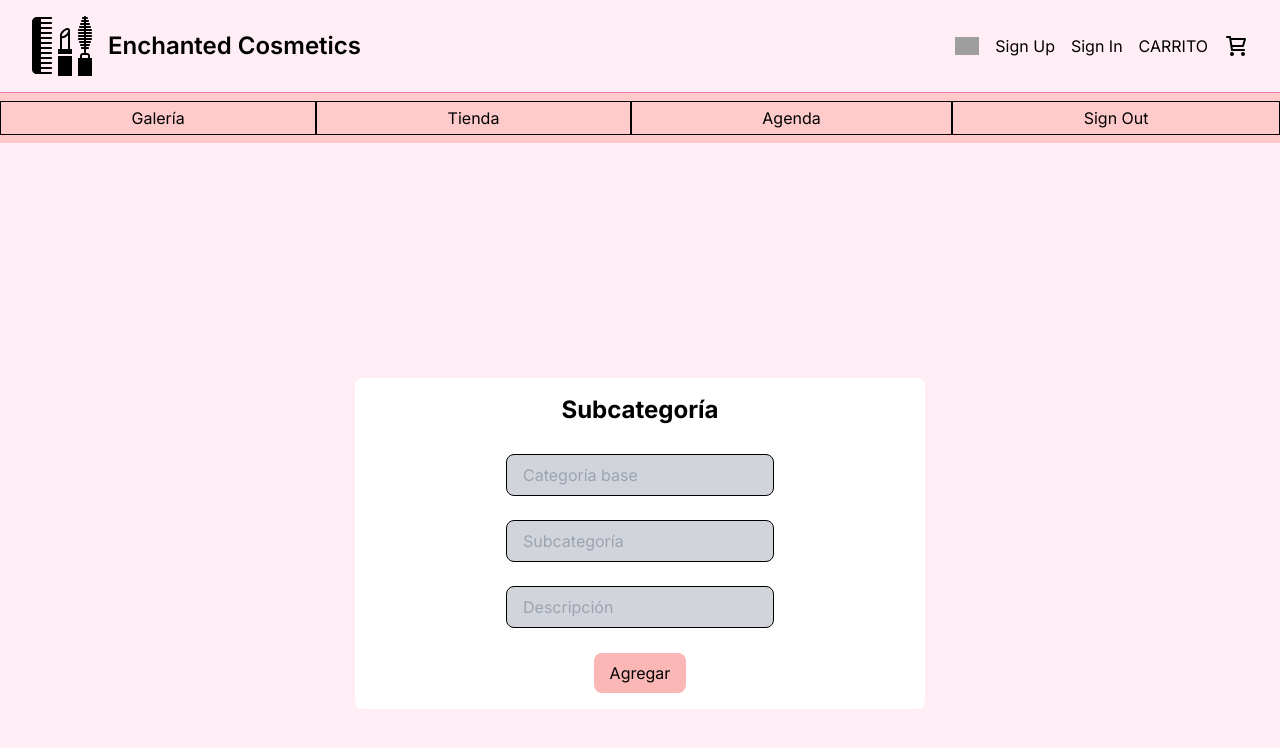
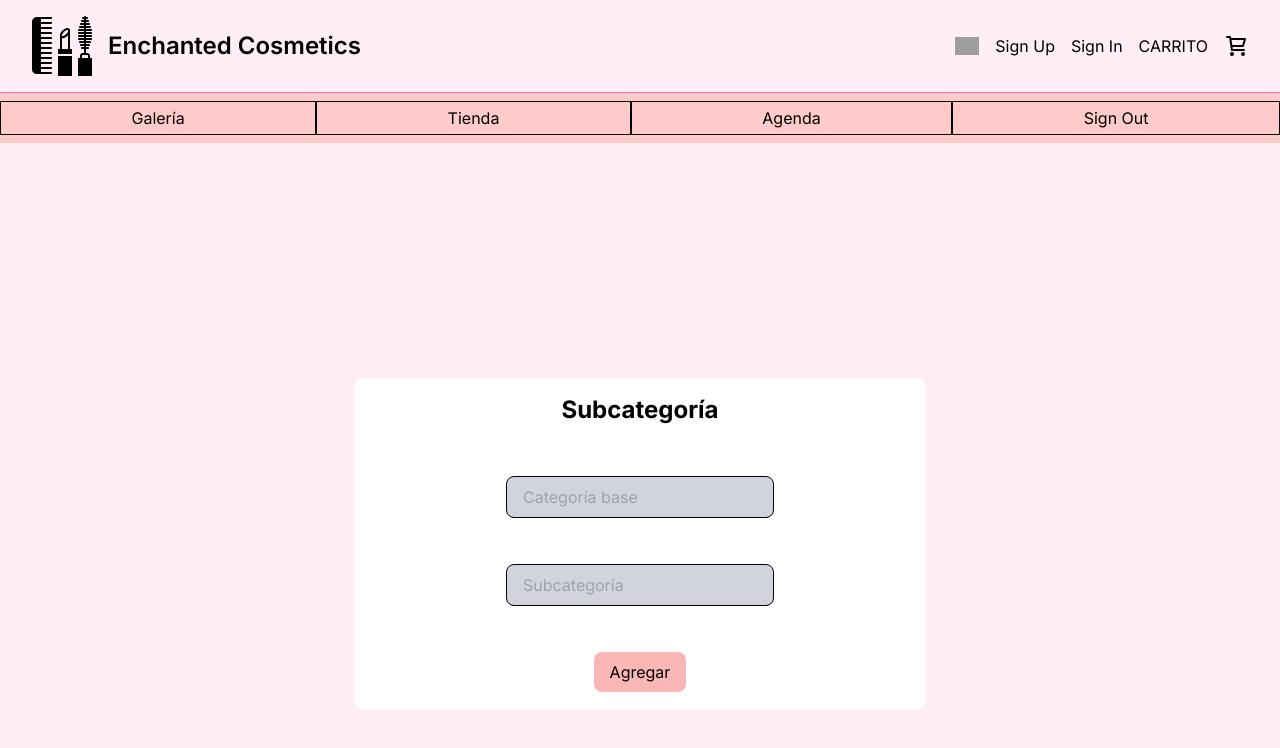
Before and after one commit to Elmono56/DuendeMaquillista, a Next.js app: page /pages/admin/addSubcategory in a window 1280 px wide. Shown: the top 748 px of the page. Built offline with nearby package versions, Linux system fonts and the light colour scheme; grey boxes are pictures that could not be loaded.

Commit message:
fix: Deleted descripcion from AddSubcategory

```diff
--- a/src/app/pages/admin/addSubcategory/page.tsx
+++ b/src/app/pages/admin/addSubcategory/page.tsx
@@ -67,13 +67,6 @@ const AddSubcategory = () => {
             value={subcategory}
             onChange={(e) => setSubcategory(e.target.value)}
           />
-          <input
-            type="text"
-            className="input-global"
-            placeholder="Descripción"
-            value={description}
-            onChange={(e) => setDescription(e.target.value)}
-          />
 
           <button className="boton-global" onClick={handleAddSubcategory}>
             Agregar
```
